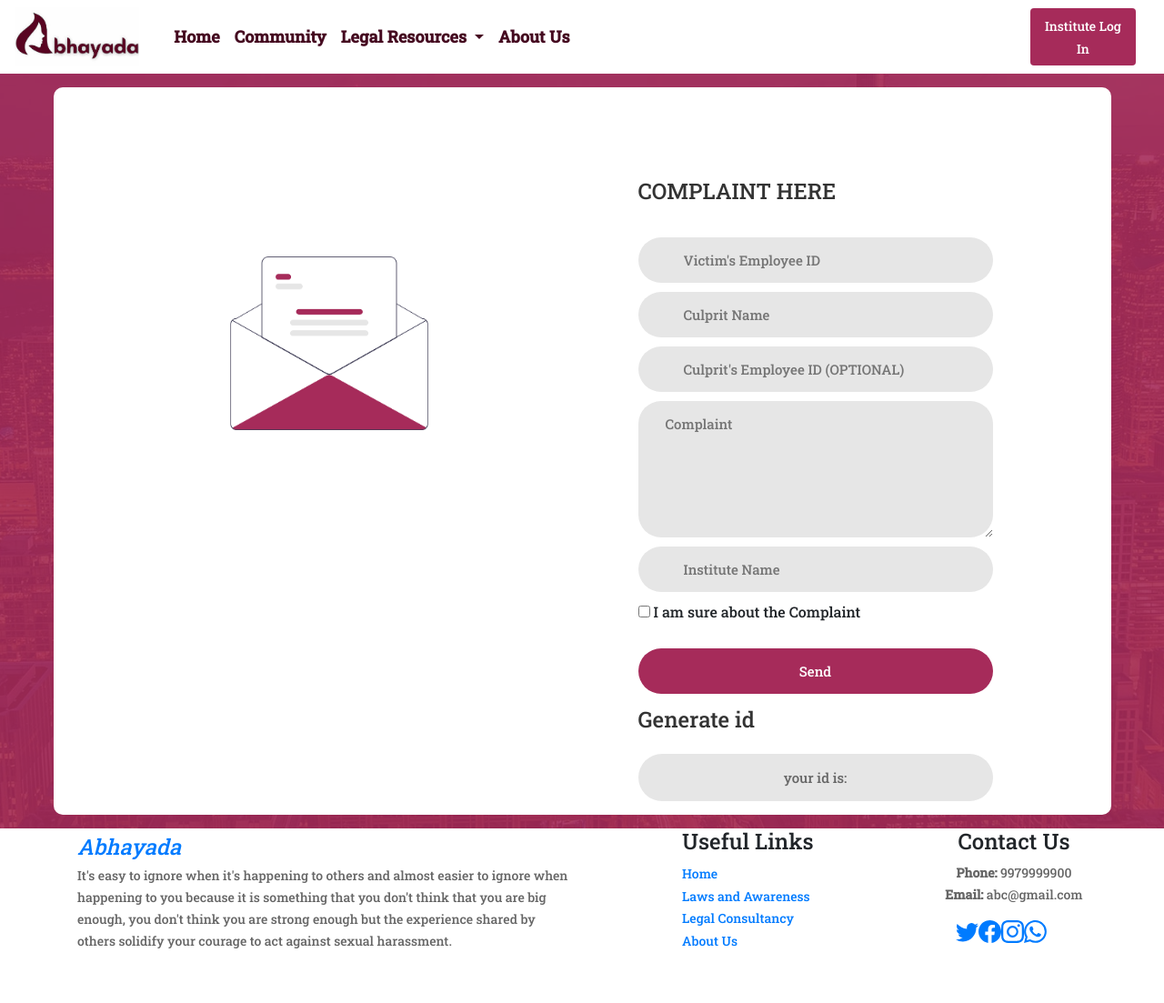
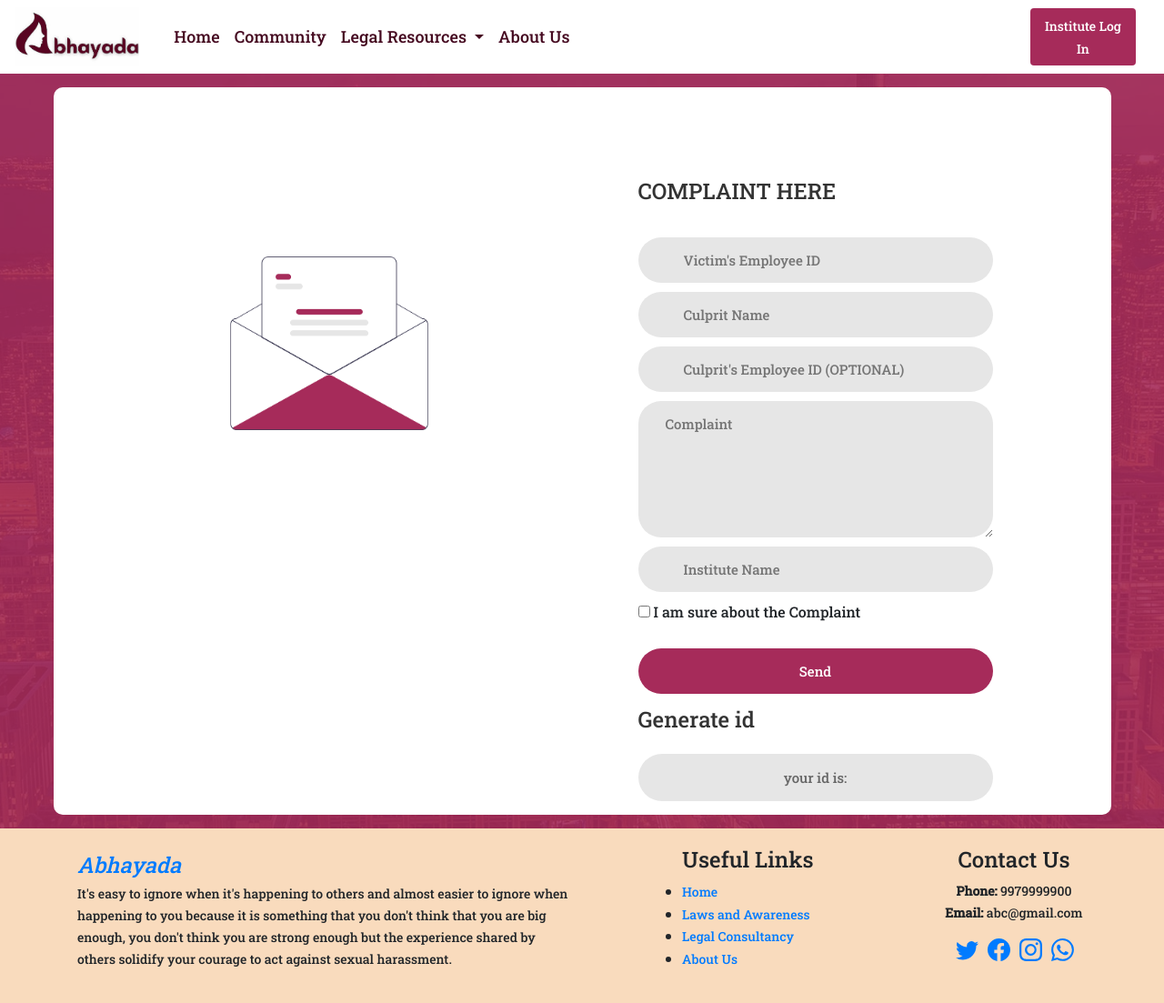
Before and after one commit to Anjalii-bohra/Abhayada.github.io, a PHP site: page /complaint.php in a window 1280 px wide. Shown: the whole page at 91% size. Before the commit the page ends 1043 px from the top, so only its background shows below. Run offline with PHP 8.4, Linux system fonts and the light colour scheme; some libraries are stand-ins or nearby versions.

Commit message:
Update complaint.css

```diff
--- a/complaint.css
+++ b/complaint.css
@@ -45,14 +45,14 @@ h6 {
 p {
     font-size: 14px;
     line-height: 1.7;
-    color: #666666;
+    /* color: #666666; */
     margin: 0px;
 }
 
 ul,
 li {
     margin: 0px;
-    list-style-type: none;
+    /* list-style-type: none; */
 }
 
 
@@ -89,10 +89,6 @@ button:hover {
 iframe {
     border: none !important;
 }
-
-
-
-
 
 
 .bg-contact1 {
@@ -164,6 +160,7 @@ textarea.input1 {
     border-radius: 25px;
     padding: 14px 30px;
 }
+
 .wrap-input1 {
     position: relative;
     width: 100%;
@@ -181,19 +178,6 @@ textarea.input1 {
 }
 
 
-
-/* .focus-input1 {
-    display: block;
-    position: absolute;
-    border-radius: 25px;
-    bottom: 0;
-    left: 0;
-    z-index: -1;
-    width: 100%;
-    height: 100%;
-    box-shadow: 0px 0px 0px 0px;
-    color: rgba(255, 165, 171, 0.5);
-} */
 
 .input1:focus+.focus-input1 {
     -webkit-animation: anim-shadow 0.5s ease-in-out forwards;
@@ -292,11 +276,6 @@ textarea.input1 {
 }
 
 /* NAV-BAR */
-.navbar {
-    color: #f9dbbd;
-    background-color: white;
-
-}
 
 a {
     text-decoration: none;
@@ -304,21 +283,10 @@ a {
 
 }
 
-.nav-link {
-    color: #f9dbbd;
-    font-size: large;
-    font-weight: 900;
-}
-
-.navbar-toggler-icon {
-    color: #450920;
-}
-
 #abc {
     letter-spacing: 1px;
     border-radius: 10px;
     transition: 0.3s;
-    font-weight: 900;
     background-color: #a62b5a;
     color: #f9dbbd;
 }
@@ -337,14 +305,6 @@ a {
     color: #b74671;
     text-decoration: underline;
 
-}
-
-
-.dropdown .dropdown-toggle {
-    border: none;
-    font-size: large;
-    background-color: #fff;
-    font-weight: 900;
 }
 
 .box {
@@ -372,3 +332,12 @@ a {
     /* margin-left: 3px; */
     margin-top: 10px;
 }
+
+.footer {
+    background-color: #f9dbbd;
+    padding: 20px;
+}
+
+.logos {
+    margin-right: 10px;
+}
```
